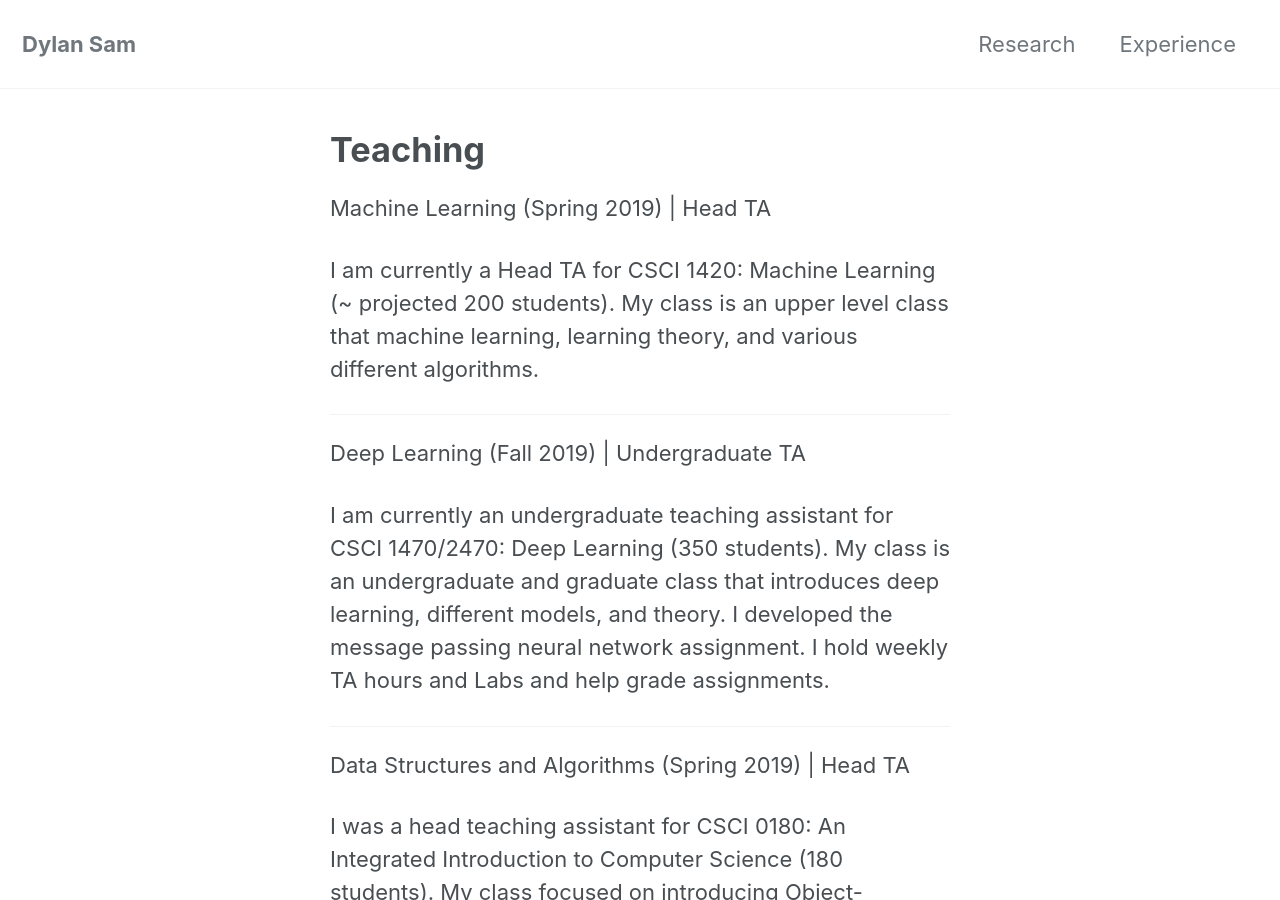
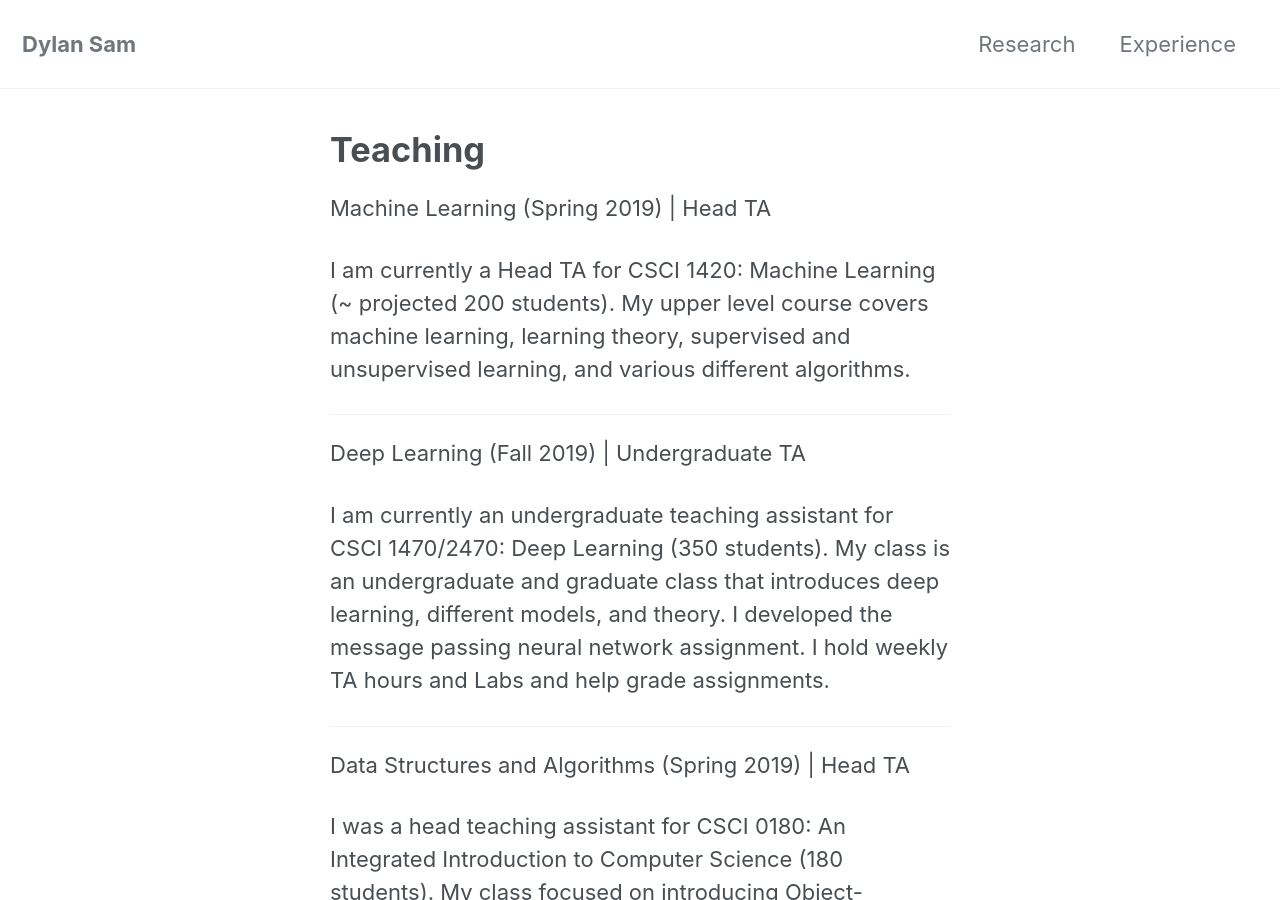
Before and after one commit to dsam99/dsam99.github.io, a Jekyll site: the page built from experience.md, in a window 1280 px wide and 900 px high. Built offline with Jekyll 4.4.1, drawn with Linux system fonts in a browser that asks for light colours; cached includes are drawn as plain includes; nearby versions of some CDN libraries.

Commit message:
fixing typos and description for ml

```diff
--- a/_layouts/experience.html
+++ b/_layouts/experience.html
@@ -9,8 +9,8 @@ author_profile: false
 
 		<p class="title"> Machine Learning (Spring 2019) | Head TA </p>
 		<p>
-			I am currently a Head TA for CSCI 1420: Machine Learning (~ projected 200 students). My class is an
-			upper level class that machine learning, learning theory, and various different algorithms.
+			I am currently a Head TA for CSCI 1420: Machine Learning (~ projected 200 students). My upper level course
+			covers machine learning, learning theory, supervised and unsupervised learning, and various different algorithms.
 		</p>
 
 		<hr>
```
